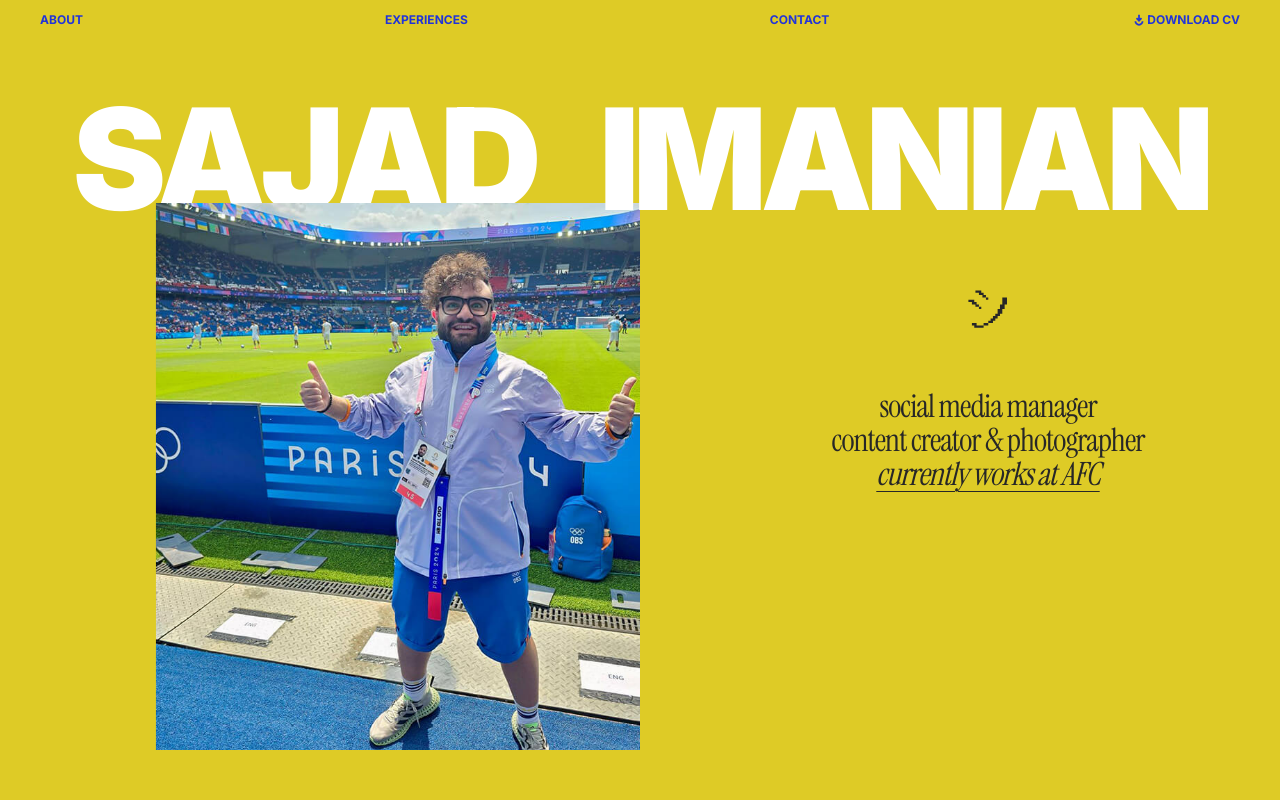
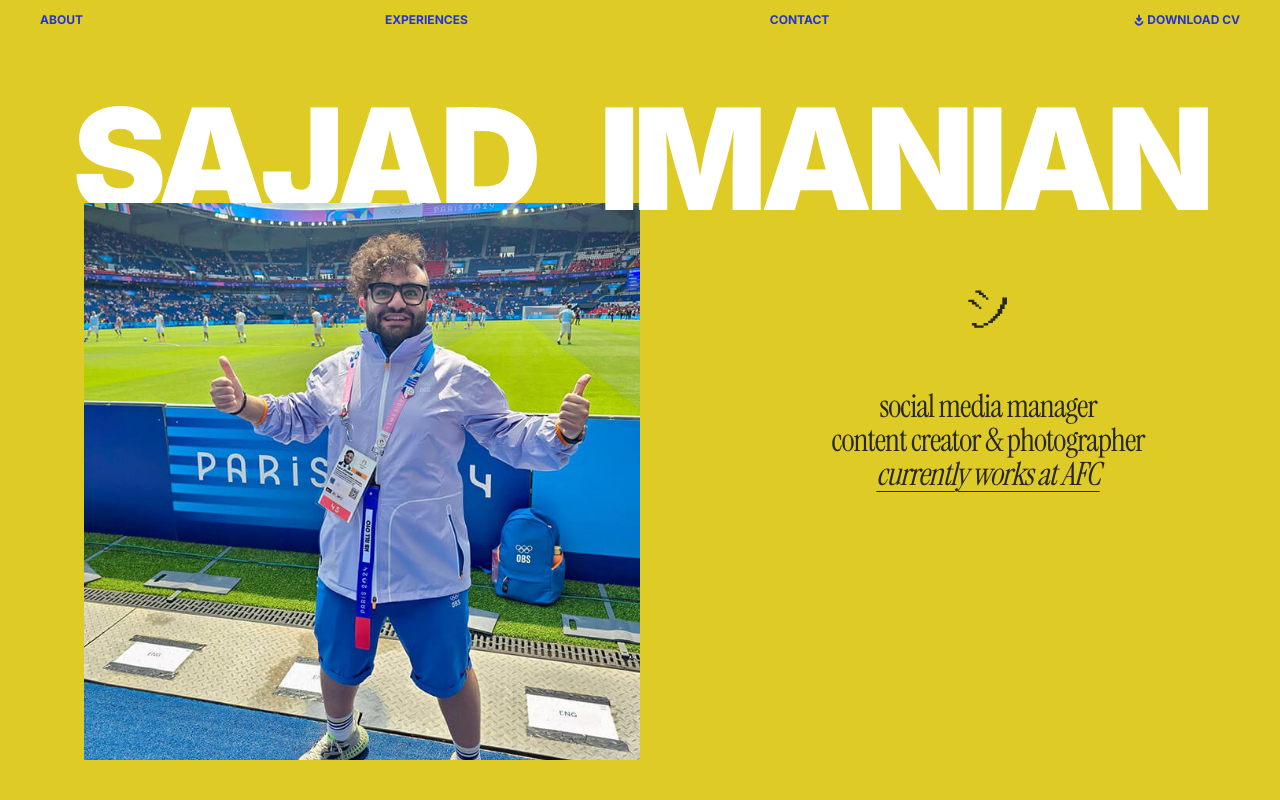
Before and after one commit to mmdsh-programmer/sajjad-imanian-landing, a Next.js app: page / in a window 1280 px wide. Shown: the top 800 px of the page. Built offline with nearby package versions, Linux system fonts and the light colour scheme.

Commit message:
feat: add parallax and zoom effect to the main hero image

```diff
--- a/components/hero.tsx
+++ b/components/hero.tsx
@@ -1,9 +1,16 @@
-import React from "react";
+import React, { useState, useEffect } from "react";
 import Image from "next/image";
 import { SmileIcon } from "@/assets/svg";
 import { Parallax } from "react-scroll-parallax";
 
 const Hero = () => {
+  const [parallaxReady, setParallaxReady] = useState(false);
+
+  useEffect(() => {
+    const timeout = setTimeout(() => setParallaxReady(true), 50);
+    return () => clearTimeout(timeout);
+  }, []);
+
   return (
     <section className="hero bg-yellow overflow-hidden">
       <div className="container !px-0 lg:!px-10">
@@ -19,14 +26,20 @@ const Hero = () => {
             <div className="hero__image flex justify-center lg:justify-end">
               <figure className="image-wrapper -translate-y-24 relative z-[2]">
                 <Parallax speed={15}>
-                  <div className="overflow-hidden">
-                    <Parallax speed={-8}>
+                  <div
+                    style={{
+                      opacity: parallaxReady ? 1 : 0,
+                      transition: "opacity 0.3s",
+                    }}
+                    className="overflow-hidden w-full h-full md:w-[556px] aspect-square lg:ml-[116px]"
+                  >
+                    <Parallax scale={[1, 1.3]}>
                       <Image
                         src="/sajjad_imanian_1.jpg"
                         alt="hero main image"
                         width={556}
                         height={556}
-                        className="object-cover lg:ml-[116px]"
+                        className="object-cover"
                         priority
                       />
                     </Parallax>
```
